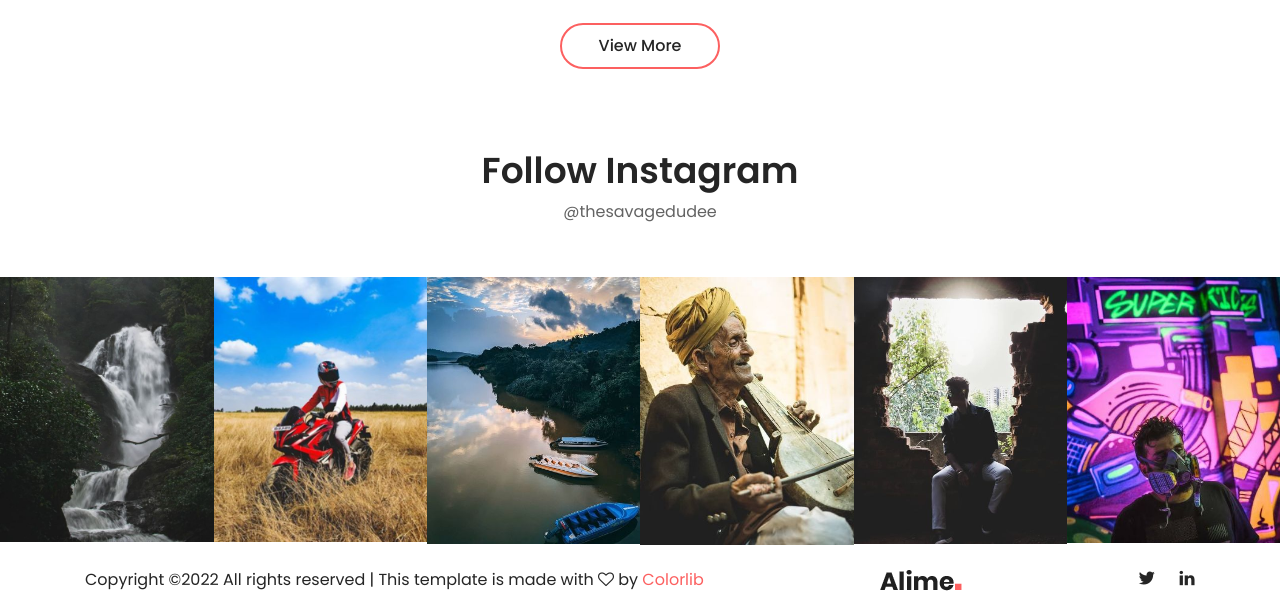
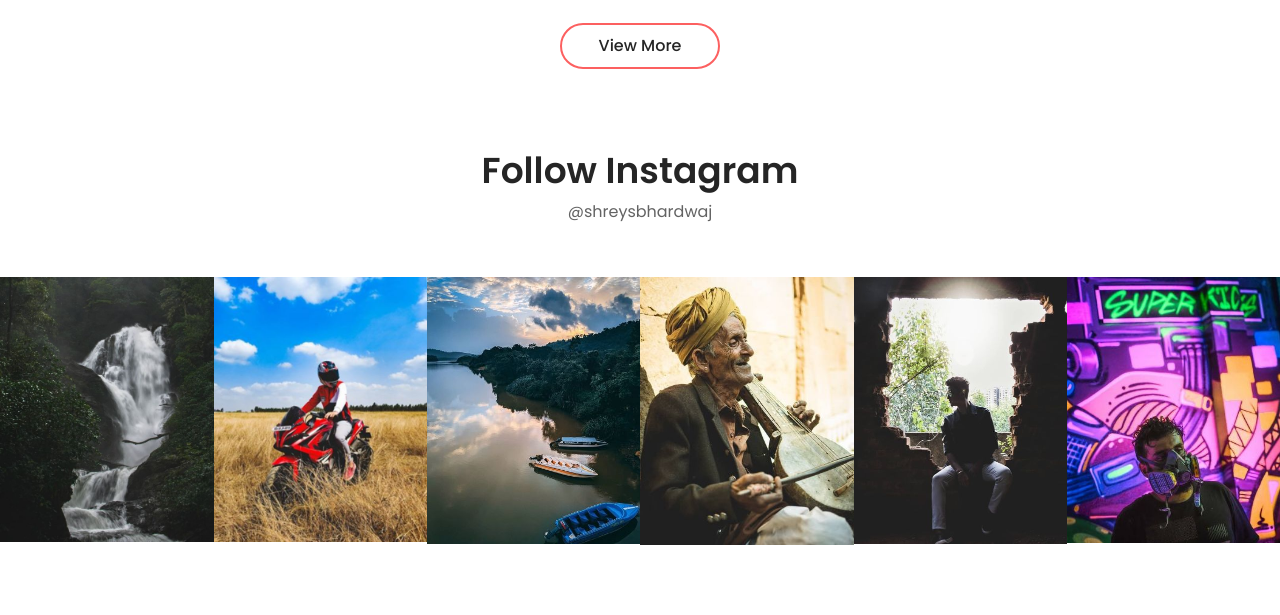
Before and after one commit to shreyasbhardwaj/portfolio, a website: page index.html in a window 1280 px wide. Shown: the part 1772-2387 px from the top of the page. After the commit the page ends 2317 px from the top, so only its background shows below. Drawn offline with Linux system fonts and the light colour scheme; files whose address does not match are found by name.

Commit message:
Update index.html

```diff
--- a/index.html
+++ b/index.html
@@ -119,7 +119,7 @@
                         <div class="col-12 col-lg-8 col-xl-6">
                             <div class="welcome-text">
                                 <h2 data-animation="bounceInDown" data-delay="900ms">Hello <br>I'm Shreyas</h2>
-                                <p data-animation="bounceInDown" data-delay="500ms">A Computer Science Engineer and an Amateur Photographer. </p>
+                                <p data-animation="bounceInDown" data-delay="500ms">A Part Time Traveller, Photographer and Experience seeker. </p>
                                 <div class="hero-btn-group" data-animation="bounceInDown" data-delay="100ms">
                                     <a href="https://www.insightoftheday.com/" class="btn alime-btn mb-3 mb-sm-0 mr-4">Get a Quote</a>
                                     <a class="hero-mail-contact" href="mailto:shrsgaur@gmail.com">shrsgaur@gmail.com</a>
@@ -138,7 +138,7 @@
                         <div class="col-12 col-lg-8 col-xl-6">
                             <div class="welcome-text">
                                 <h2 data-animation="bounceInUp" data-delay="100ms">Hello <br>I'm Shreyas</h2>
-                                <p data-animation="bounceInUp" data-delay="500ms">A Computer Science Engineer and an Amateur Photographer.</p>
+                                <p data-animation="bounceInUp" data-delay="500ms">A Part Time Traveller, Photographer and Experience seeker.</p>
                                 <div class="hero-btn-group" data-animation="bounceInUp" data-delay="900ms">
                                     <a href="https://www.insightoftheday.com/" class="btn alime-btn mb-3 mb-sm-0 mr-4">Get a Quote</a>
                                     <a class="hero-mail-contact" href="mailto:shrsgaur@gmail.com">shrsgaur@gmail.com</a>
@@ -270,7 +270,7 @@
                 <div class="col-12">
                     <div class="section-heading text-center">
                         <h2>Follow Instagram</h2>
-                        <p>@thesavagedudee</p>
+                        <p>@shreysbhardwaj</p>
                     </div>
                 </div>
             </div>
@@ -282,9 +282,9 @@
             <div class="single-instagram-item">
                 <img src="img/bg-img/i1.jpg" alt="">
                 <div class="instagram-hover-content text-center d-flex align-items-center justify-content-center">
-                    <a href="https://www.instagram.com/thesavagedudee/">
+                    <a href="https://www.instagram.com/shreysbhardwaj/">
                         <i class="ti-instagram" aria-hidden="true"></i>
-                        <span>thesavagedudee</span>
+                        <span>shreysbhardwaj</span>
                     </a>
                 </div>
             </div>
@@ -292,9 +292,9 @@
             <div class="single-instagram-item">
                 <img src="img/bg-img/i2.jpg" alt="">
                 <div class="instagram-hover-content text-center d-flex align-items-center justify-content-center">
-                    <a href="https://www.instagram.com/thesavagedudee/">
+                    <a href="https://www.instagram.com/shreysbhardwaj/">
                         <i class="ti-instagram" aria-hidden="true"></i>
-                        <span>thesavagedudee</span>
+                        <span>shreysbhardwaj</span>
                     </a>
                 </div>
             </div>
@@ -302,9 +302,9 @@
             <div class="single-instagram-item">
                 <img src="img/bg-img/i3.jpg" alt="">
                 <div class="instagram-hover-content text-center d-flex align-items-center justify-content-center">
-                    <a href="https://www.instagram.com/thesavagedudee/">
+                    <a href="https://www.instagram.com/shreysbhardwaj/">
                         <i class="ti-instagram" aria-hidden="true"></i>
-                        <span>thesavagedudee</span>
+                        <span>shreysbhardwaj</span>
                     </a>
                 </div>
             </div>
@@ -312,9 +312,9 @@
             <div class="single-instagram-item">
                 <img src="img/bg-img/i4.jpg" alt="">
                 <div class="instagram-hover-content text-center d-flex align-items-center justify-content-center">
-                    <a href="https://www.instagram.com/thesavagedudee/">
+                    <a href="https://www.instagram.com/shreysbhardwaj/">
                         <i class="ti-instagram" aria-hidden="true"></i>
-                        <span>thesavagedudee</span>
+                        <span>shreysbhardwaj</span>
                     </a>
                 </div>
             </div>
@@ -322,9 +322,9 @@
             <div class="single-instagram-item">
                 <img src="img/bg-img/i5.jpg" alt="">
                 <div class="instagram-hover-content text-center d-flex align-items-center justify-content-center">
-                    <a href="https://www.instagram.com/thesavagedudee/">
+                    <a href="https://www.instagram.com/shreysbhardwaj/">
                         <i class="ti-instagram" aria-hidden="true"></i>
-                        <span>thesavagedudee</span>
+                        <span>shreysbhardwaj</span>
                     </a>
                 </div>
             </div>
@@ -332,9 +332,9 @@
             <div class="single-instagram-item">
                 <img src="img/bg-img/i6.jpg" alt="">
                 <div class="instagram-hover-content text-center d-flex align-items-center justify-content-center">
-                    <a href="https://www.instagram.com/thesavagedudee/">
+                    <a href="https://www.instagram.com/shreysbhardwaj/">
                         <i class="ti-instagram" aria-hidden="true"></i>
-                        <span>thesavagedudee</span>
+                        <span>shreysbhardwaj</span>
                     </a>
                 </div>
             </div>
@@ -342,33 +342,6 @@
     </section>
     <!-- Follow Area End -->
 
-    <!-- Footer Area Start -->
-    <footer class="footer-area">
-        <div class="container">
-            <div class="row">
-                <div class="col-12">
-                    <div class="footer-content d-flex align-items-center justify-content-between">
-                        <!-- Copywrite Text -->
-                        <div class="copywrite-text">
-                            <p><!-- Link back to Colorlib can't be removed. Template is licensed under CC BY 3.0. -->
-Copyright &copy;<script>document.write(new Date().getFullYear());</script> All rights reserved | This template is made with <i class="fa fa-heart-o" aria-hidden="true"></i> by <a href="https://colorlib.com" target="_blank">Colorlib</a>
-<!-- Link back to Colorlib can't be removed. Template is licensed under CC BY 3.0. --></p>
-                        </div>
-                        <!-- Footer Logo -->
-                        <div class="footer-logo">
-                            <a href="#"><img src="img/core-img/logo2.png" alt=""></a>
-                        </div>
-                        <!-- Social Info -->
-                        <div class="social-info">
-                            <a href="https://twitter.com/thesavagedudee"><i class="ti-twitter-alt" aria-hidden="true"></i></a>
-                            <a href="https://www.linkedin.com/in/shreyas-bhardwaj-b73b84160/"><i class="ti-linkedin" aria-hidden="true"></i></a>
-                        </div>
-                    </div>
-                </div>
-            </div>
-        </div>
-    </footer>
-    <!-- Footer Area End -->
 
     <!-- **** All JS Files ***** -->
     <!-- jQuery 2.2.4 -->
```
